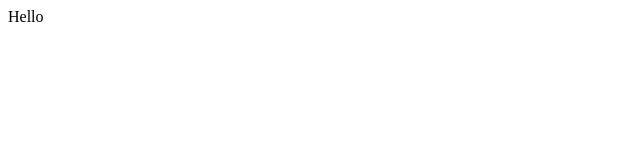
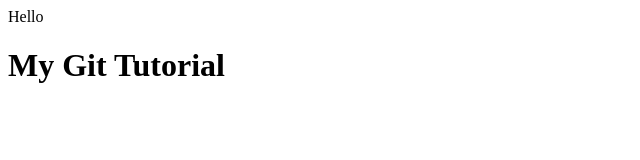
Before and after one commit to GayanaPananwala/Git-Test, a plain HTML site: page index.html in a window 1280 px wide. Shown: the whole page, without its empty margins (0-640 px from the left). Drawn offline with Linux system fonts and the light colour scheme.

Commit message:
index.html

```diff
--- a/index.html
+++ b/index.html
@@ -1 +1,2 @@
 <div>Hello</div>
+<h1>My Git Tutorial</h1>
```
